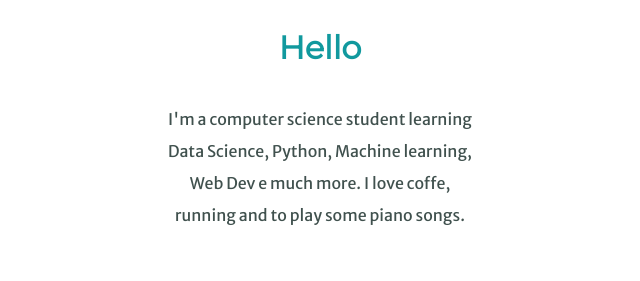
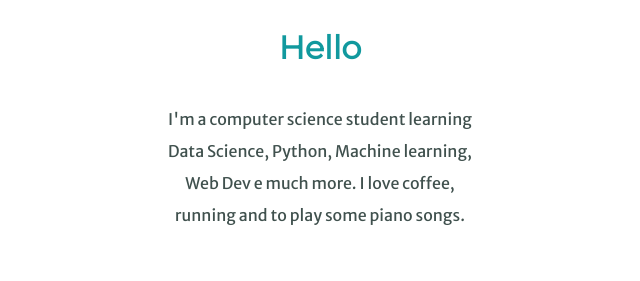
Before and after one commit to ovictordavid/my-personal-site, a plain HTML site: page index.html in a window 1280 px wide. Shown: the part 1088-1369 px from the top of the page, 320-960 px from the left. Drawn offline with Linux system fonts and the light colour scheme; a web font is replaced by a local one.

Commit message:
Update index.html

```diff
--- a/index.html
+++ b/index.html
@@ -27,7 +27,7 @@
     <div class="profile">
       <img class="profile-picture" src="images/profile picture.png" alt="Profile picture">
       <h2>Hello</h2>
-      <p class="paragrafo-middle">I'm a computer science student learning Data Science, Python, Machine learning, Web Dev e much more. I love coffe, running and to play some piano songs.</p>
+      <p class="paragrafo-middle">I'm a computer science student learning Data Science, Python, Machine learning, Web Dev e much more. I love coffee, running and to play some piano songs.</p>
     </div>
 
     <hr>
```
